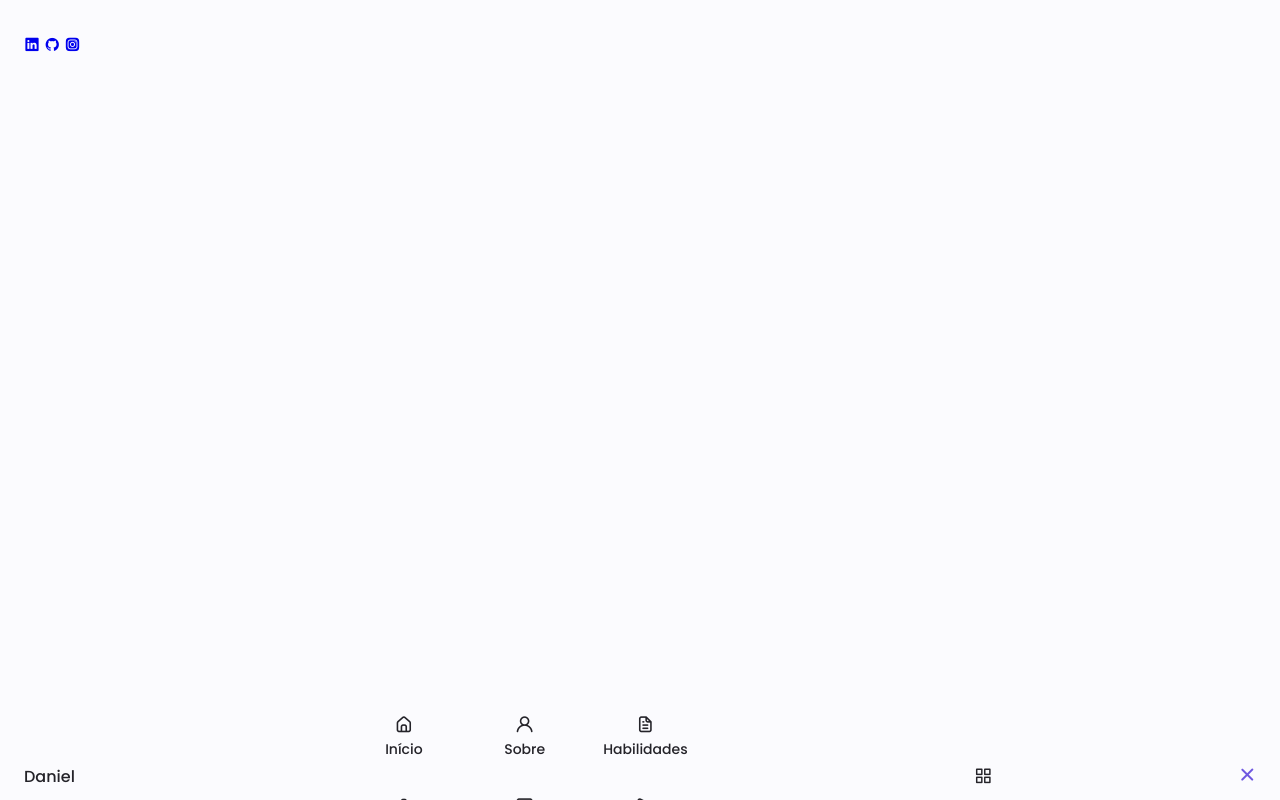
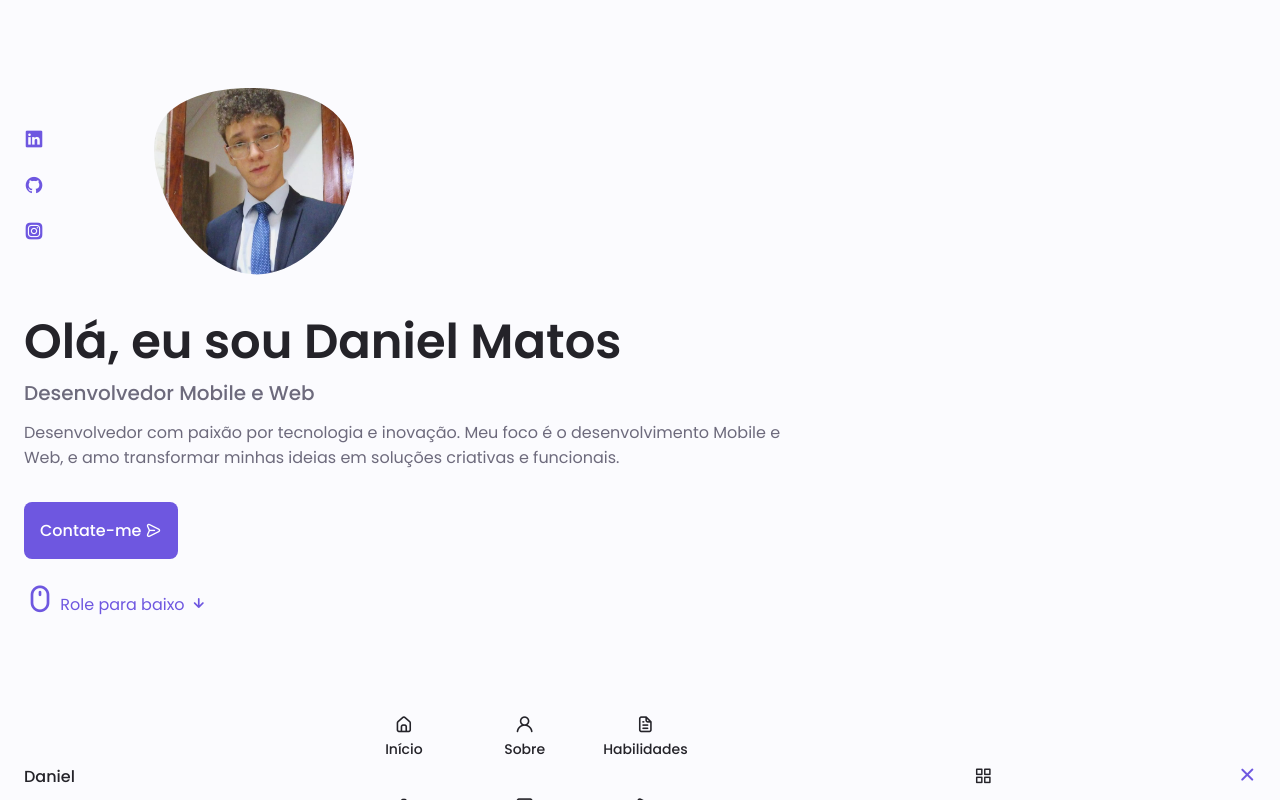
Before and after one commit to Danielmtdc16/Portfolio, a plain HTML site: page index.html in a window 1280 px wide. Drawn offline with nearby package versions, Linux system fonts and the light colour scheme.

Commit message:
Adicionando imagem dentro de um svg personalizado, corrigindo posicionamento dos icons das redes sociais e adicionando um título e descrição.

```diff
--- a/assets/css/style.css
+++ b/assets/css/style.css
@@ -242,10 +242,95 @@ img {
 
 
 /*==================== HOME ====================*/
+.home__container {
+  gap: 1rem;
+}
 
+.home__content {
+  grid-template-columns: .5fr 3fr;
+  padding-top: 3.5rem;
+  align-items: center;
+}
+
+.home__social {
+  display: grid;
+  grid-template-columns: max-content;
+  row-gap: 1rem;
+}
+
+.home__social-icon {
+  font-size: 1.25rem;
+  color: var(--first-color);
+}
+
+.home__social-icon:hover{
+  color: var(--first-color-alt);
+}
+
+.home__blob {
+  width: 200px
+}
+
+.home__blob-img{
+  width: 200px
+}
+
+.home__data{
+  grid-column: 1/3;
+}
+
+.home__title{
+  font-size: var(--big-font-size);
+}
+
+.home__subtitle{
+  font-size: var(--h3-font-size);
+  color: var(--text-color);
+  font-weight: var(--font-medium);
+  margin-bottom: var(--mb-0-75);
+}
+
+.home__description{
+  margin-bottom: var(--mb-2);
+}
+
+.home__scroll{
+  /*display: none; */
+}
+
+.home__scroll-button{
+  color: var(--first-color);
+  transition:.3s;
+}
+
+.home__scroll-button:hover{
+  transform: translateY(.25rem);
+}
+
+.home__scroll-mouse{
+  font-size: 2rem;
+}
+
+.home__scrool-name{
+  font-size: var(--small-font-size);
+  color: var(--title-color);
+  font-weight: var(--font-medium);
+  margin-right: var(--mb-0-25);
+}
+
+.home__scroll-arrow{
+  font-size: 1.25rem;
+}
 
 /*==================== BUTTONS ====================*/
-
+.button{
+  display: inline-block;
+  background-color: var(--first-color);
+  color: #fff;
+  padding: 1rem;
+  border-radius: .5rem;
+  font-weight: var(--font-medium);
+}
 
 /*==================== ABOUT ====================*/
 
--- a/index.html
+++ b/index.html
@@ -79,6 +79,41 @@
                             <i class="uil uil-instagram-alt"></i>
                         </a>
                     </div>
+
+                    <div class="home__img">
+                        <svg class="home__blob" viewBox="0 0 200 187" xmlns="http://www.w3.org/2000/svg" xmlns:xlink="http://www.w3.org/1999/xlink">
+                            <mask id="mask0" mask-type="alpha">
+                                <path d="M190.312 36.4879C206.582 62.1187 201.309 102.826 182.328 134.186C163.346 165.547
+                                130.807 187.559 100.226 186.353C69.6454 185.297 41.0228 161.023 21.7403 129.362C2.45775
+                                97.8511 -7.48481 59.1033 6.67581 34.5279C20.9871 10.1032 59.7028 -0.149132 97.9666
+                                0.00163737C136.23 0.303176 174.193 10.857 190.312 36.4879Z"/>
+                            </mask>
+                            <g mask="url(#mask0)">
+                                <path d="M190.312 36.4879C206.582 62.1187 201.309 102.826 182.328 134.186C163.346
+                                165.547 130.807 187.559 100.226 186.353C69.6454 185.297 41.0228 161.023 21.7403
+                                129.362C2.45775 97.8511 -7.48481 59.1033 6.67581 34.5279C20.9871 10.1032 59.7028
+                                -0.149132 97.9666 0.00163737C136.23 0.303176 174.193 10.857 190.312 36.4879Z"/>
+                                <image class="home__blob-img" xlink:href="assets/img/daniel.png"/>
+                            </g>
+                        </svg>
+                    </div>
+
+                    <div class="home__data">
+                        <h1 class="home__title">Olá, eu sou Daniel Matos</h1>
+                        <h3 class="home__subtitle">Desenvolvedor Mobile e Web</h3>
+                        <p class="home__description">Desenvolvedor com paixão por tecnologia e inovação. Meu foco é o desenvolvimento Mobile e Web, e amo transformar minhas ideias em soluções criativas e funcionais.</p>
+                        <a href="#contact" class="button button--flex">
+                            Contate-me <i class="uil uil-message button__icon"></i>
+                        </a>
+                    </div>
+                </div>
+
+                <div class="home__scroll">
+                    <a href="#about" class="home__scroll-button button--flex">
+                        <i class="uil uil-mouse-alt home__scroll-mouse"></i>
+                        <span class="home__scroll-name">Role para baixo</span>
+                        <i class="uil uil-arrow-down home__scroll-arrow"></i>
+                    </a>
                 </div>
             </div>
         </section>
```
